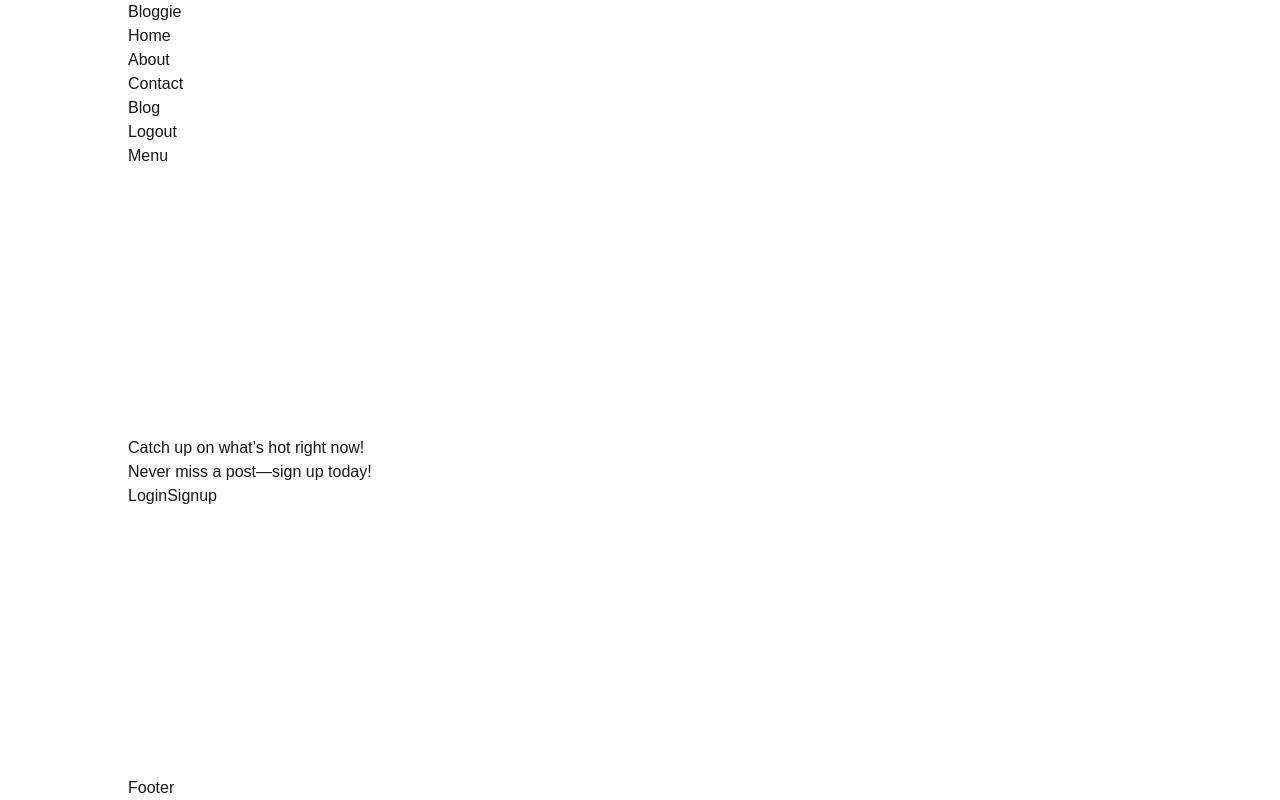
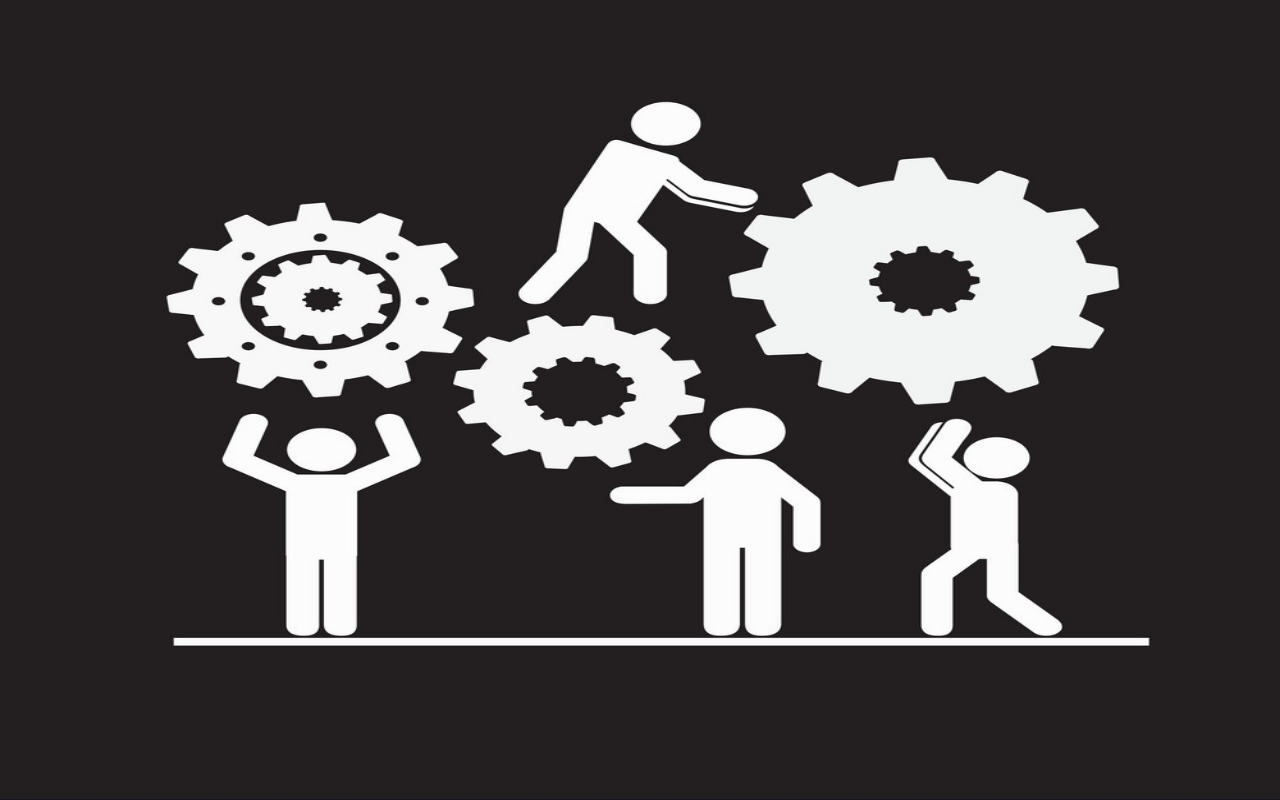
Before and after one commit to Blackeye6941/Blog-site, a Next.js app: page / in a window 1280 px wide. Built offline with nearby package versions, Linux system fonts and the light colour scheme.

Commit message:
Home page image added

```diff
--- a/src/components/hero/Hero.jsx
+++ b/src/components/hero/Hero.jsx
@@ -1,12 +1,19 @@
+import Image from "next/image"
 import Link from "next/link"
 
 const Hero = () => {
   return (
     <>
+    <div className="flex-1">
+
       <h1 className="text-[40px] pb-[10vh]"><p className="text-[45px]">Catch up on what’s hot right now!</p>Never miss a post—sign up today!</h1>
       <p><Link href="/login"><button className="bg-black text-white px-8 py-1 text-[30px] mr-5 border-2 rounded-[25px] hover:bg-white hover:text-black">Login</button></Link>
       <Link href="/register"><button className="bg-black text-white px-8 py-1 text-[30px] border-2 rounded-[25px] hover:bg-white hover:text-black">Signup</button></Link>
       </p>
+    </div>
+    <aside className="relative flex-1 float-right my-[-400px] md:w-[300px] md:h-[400px]  xl:w-[500px] xl:h-[500px]">
+      <Image src="/image2.jpg" fill className="object-cover hidden md:hidden lg:block xl:block"/>
+    </aside>
     </>
   )
 }
--- a/src/components/logincard/Logincard.jsx
+++ b/src/components/logincard/Logincard.jsx
@@ -3,7 +3,7 @@
 const Logincard = () => {
   return (
     <>
-      <div className="flex flex-col bg-slate-300 text-black max-md:w-[50vh] md:w-[50%] lg:w-[40%] xl:w-[40%] h-[51vh] mb-[20vh] mx-auto rounded-[40px]">
+      <div className="flex flex-col bg-gray-500 text-black max-md:w-[50vh] md:w-[50%] lg:w-[40%] xl:w-[30%] h-[51vh] mb-[20vh] mx-auto rounded-[40px]">
         <div className="text-[40px] mx-auto pt-4 pb-10">Login</div>
         <form action="">
           <div className=" max-md:px-[25px] md:px-[40px] lg:px-[50px] xl:px-[100px] pb-10"><label htmlFor="Username" className="text-[20px]">Username: </label>
@@ -12,7 +12,7 @@ const Logincard = () => {
           <div className=" max-md:px-[25px] md:px-[40px] lg:px-[50px] xl:px-[100px] pb-6"><label htmlFor="Password" className="text-[20px]">Password: </label>
             <input className="text-black border-0 rounded-lg" type="password" id="name" placeholder="Enter Password"/>
             </div>
-          <button className="bg-black text-white text-[20px] px-6 max-md:mx-[135px] md:mx-[140px] lg:mx-[155px] xl:mx-[220px] rounded-xl py-2 ">Login</button>
+          <button className="bg-black text-white text-[20px] px-6 max-md:mx-[135px] md:mx-[140px] lg:mx-[155px] xl:mx-[150px] rounded-xl py-2 ">Login</button>
         </form>
       </div>
     </>
```
Also changed, not shown: public/image2.jpg (added).
